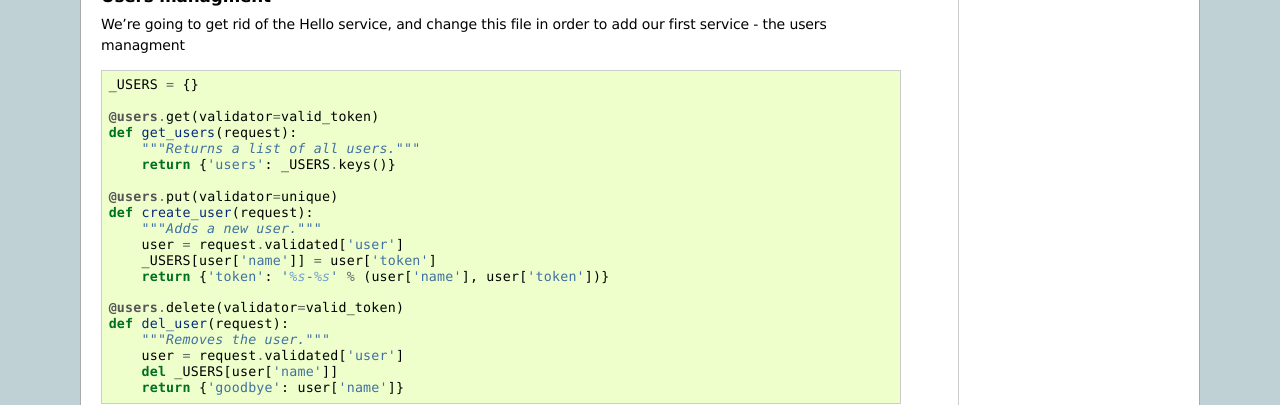
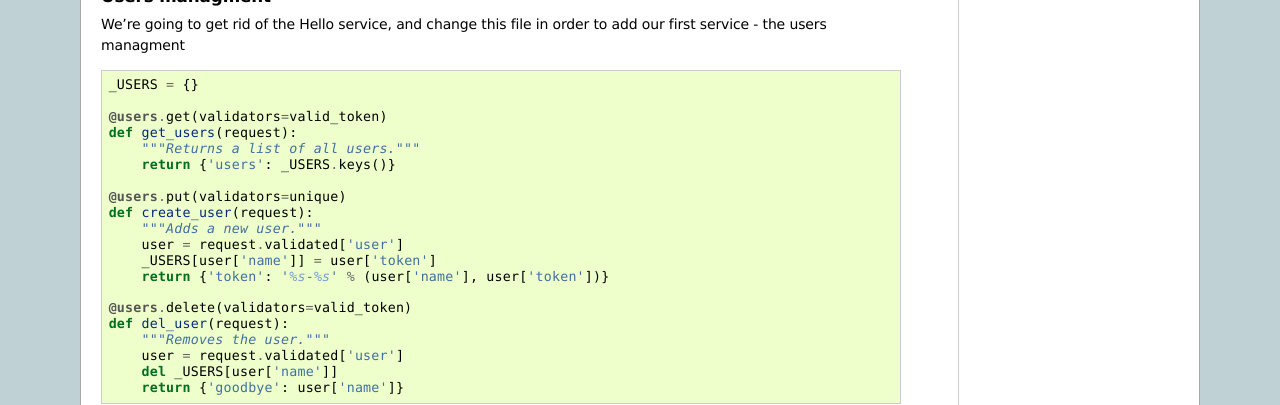
Before and after one commit to Cornices/cornice, a Sphinx documentation site: the page built from docs/source/tutorial.rst, in a window 1280 px wide and 900 px high, scrolled down 1640 px. Shown: the part 151-556 px from the top of the window. Built offline with Sphinx 7.4.7, drawn with Linux system fonts in a browser that asks for light colours.

Commit message:
replaced deprecated validator by validators

```diff
--- a/docs/source/tutorial.rst
+++ b/docs/source/tutorial.rst
@@ -116,19 +116,19 @@ to add our first service - the users managment ::
 
     _USERS = {}
 
-    @users.get(validator=valid_token)
+    @users.get(validators=valid_token)
     def get_users(request):
         """Returns a list of all users."""
         return {'users': _USERS.keys()}
 
-    @users.put(validator=unique)
+    @users.put(validators=unique)
     def create_user(request):
         """Adds a new user."""
         user = request.validated['user']
         _USERS[user['name']] = user['token']
         return {'token': '%s-%s' % (user['name'], user['token'])}
 
-    @users.delete(validator=valid_token)
+    @users.delete(validators=valid_token)
     def del_user(request):
         """Removes the user."""
         user = request.validated['user']
```
